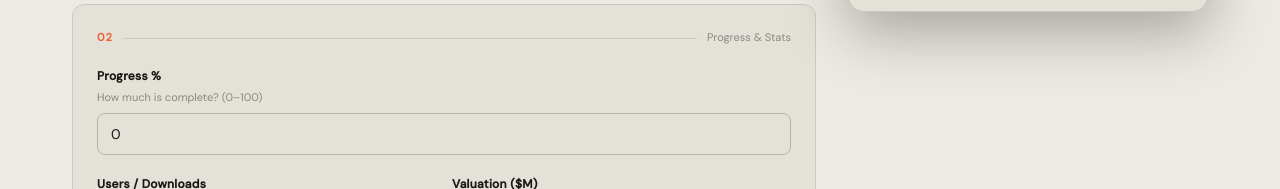
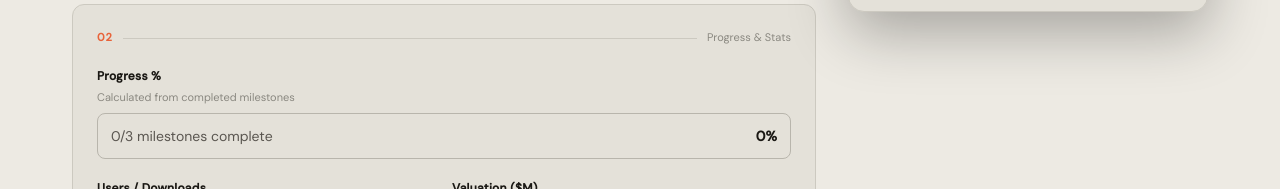
Before and after one commit to the-solvers/thesolvers-web, a Next.js app: page /createbuilt in a window 1280 px wide. Shown: the part 611-800 px from the top of the page. Built offline with nearby package versions, Linux system fonts and the light colour scheme; no server answers.

Commit message:
progress bar dynamic

```diff
--- a/src/app/createbuilt/page.tsx
+++ b/src/app/createbuilt/page.tsx
@@ -1,6 +1,7 @@
 'use client';
 import React, { useState } from 'react';
 import { supabase } from '@/lib/supabase';
+import { getMilestoneProgress } from '@/lib/progress';
 
 const CATEGORIES = ['Productivity', 'Health', 'Finance', 'Education', 'Developer Tools', 'Social', 'Environment', 'Other'];
 const STATUSES = ['on-track', 'building', 'live', 'planned', 'paused', 'coming-soon'];
@@ -20,7 +21,6 @@ export default function CreateBuiltPage() {
   const [weekNumber, setWeekNumber] = useState('');
 
   // ── Card-specific Fields (from image) ────────────────────────
-  const [progress, setProgress] = useState('0');
   const [users, setUsers] = useState('0');
   const [valuation, setValuation] = useState('0.0');
   const [valuationSince, setValuationSince] = useState('');
@@ -123,7 +123,7 @@ export default function CreateBuiltPage() {
       tech_stack: techStack.trim() || null,
       users: parseInt(users) || 0,
       week_number: weekNumber ? parseInt(weekNumber) : null,
-      progress: parseInt(progress) || 0,
+      progress: getMilestoneProgress(milestones),
       valuation: valuation.trim() || null,
       valuation_since: valuationSince.trim() || null,
       last_update: lastUpdate || null,
@@ -140,7 +140,7 @@ export default function CreateBuiltPage() {
       setName(''); setTagline(''); setProblem(''); setDescription('');
       setUrl(''); setTechStack(''); setWeekNumber('');
       setCategory('Productivity'); setStatus('on-track');
-      setProgress('0'); setUsers('0'); setValuation('0.0'); setValuationSince('');
+      setUsers('0'); setValuation('0.0'); setValuationSince('');
       setLastUpdate(''); setMilestones([]);
     }
   };
@@ -154,9 +154,7 @@ export default function CreateBuiltPage() {
     return { bg: 'rgba(255,255,255,0.08)', color: '#9ca3af', border: '1px solid rgba(255,255,255,0.12)' };
   };
 
-  const bc = badgeColor(status);
-  const prog = Math.min(100, Math.max(0, parseInt(progress) || 0));
-  const val = parseFloat(valuation) || 0;
+  const prog = getMilestoneProgress(milestones);
 
   const sectionHead = (n: string, t: string) => (
     <div style={{ display: 'flex', alignItems: 'center', gap: '10px', marginBottom: '1.25rem' }}>
@@ -248,8 +246,17 @@ export default function CreateBuiltPage() {
           {/* Section 2 — Progress & Stats */}
           <div style={{ background: 'var(--bg-card)', border: '1px solid var(--border)', borderRadius: '12px', padding: '1.5rem', marginBottom: '1rem' }}>
             {sectionHead('02', 'Progress & Stats')}
-            {F('Progress %', 'How much is complete? (0–100)',
-              <input type="number" min="0" max="100" value={progress} onChange={e => setProgress(e.target.value)} placeholder="75" style={inp} onFocus={onF} onBlur={onB} />
+            {F('Progress %', 'Calculated from completed milestones',
+              <div style={{
+                ...inp,
+                display: 'flex',
+                alignItems: 'center',
+                justifyContent: 'space-between',
+                color: 'var(--text-secondary)',
+              }}>
+                <span>{milestones.filter(m => m.done).length}/{milestones.length} milestones complete</span>
+                <strong style={{ color: 'var(--text-primary)' }}>{prog}%</strong>
+              </div>
             )}
             <div style={{ display: 'grid', gridTemplateColumns: '1fr 1fr', gap: '1rem' }}>
               <div>
--- a/src/app/solutions/[slug]/page.tsx
+++ b/src/app/solutions/[slug]/page.tsx
@@ -2,6 +2,7 @@
 import { useEffect, useState } from 'react';
 import { useParams, useRouter } from 'next/navigation';
 import { supabase } from '@/lib/supabase';
+import { getMilestoneProgress } from '@/lib/progress';
 import Navbar from '@/components/Navbar';
 import Footer from '@/components/Footer';
 
@@ -98,6 +99,7 @@ export default function SolutionPage() {
 
   const st = statusColor[solution.status] || statusColor['planned'];
   const milestones: Milestone[] = Array.isArray(solution.milestones) ? solution.milestones : [];
+  const progress = getMilestoneProgress(milestones, solution.progress ?? 0);
   const dateStr = solution.last_update || solution.updated_at || new Date().toISOString();
   const techList = solution.tech_stack
     ? Array.isArray(solution.tech_stack)
@@ -177,12 +179,12 @@ export default function SolutionPage() {
             <div>
               <div style={{ display: 'flex', justifyContent: 'space-between', fontSize: '13px', color: 'var(--text-muted)', marginBottom: '8px' }}>
                 <span>Build Progress</span>
-                <span style={{ fontWeight: 700, color: 'var(--text-primary)' }}>{solution.progress ?? 0}%</span>
+                <span style={{ fontWeight: 700, color: 'var(--text-primary)' }}>{progress}%</span>
               </div>
               <div style={{ height: '8px', background: 'var(--border)', borderRadius: '100px', overflow: 'hidden' }}>
                 <div style={{
                   height: '100%',
-                  width: `${solution.progress ?? 0}%`,
+                  width: `${progress}%`,
                   background: 'linear-gradient(90deg, var(--accent), #f07040)',
                   borderRadius: '100px',
                   transition: 'width 1s ease',
--- /dev/null
+++ b/src/lib/progress.ts
@@ -0,0 +1,15 @@
+export type ProgressMilestone = {
+  done?: boolean | null;
+};
+
+const clampProgress = (value: number) => Math.min(100, Math.max(0, value));
+
+export const getMilestoneProgress = (
+  milestones: ProgressMilestone[],
+  fallbackProgress = 0
+) => {
+  if (milestones.length === 0) return clampProgress(fallbackProgress);
+
+  const completed = milestones.filter(m => m.done).length;
+  return clampProgress(Math.round((completed / milestones.length) * 100));
+};
```
Also changed, not shown: src/app/admindashboard/page.tsx (+10 -5 lines), src/components/SolutionsGrid.tsx (+6 -4 lines).
